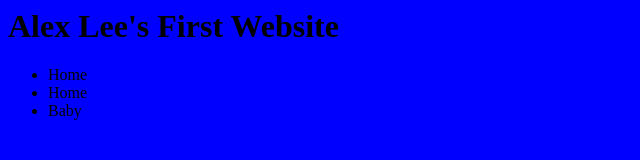
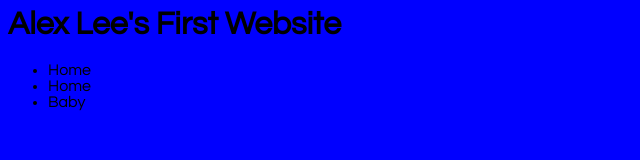
Before and after one commit to alexjlee888/alexanderlee, a plain HTML site: page index.html in a window 1280 px wide. Shown: the whole page, without its empty margins (0-640 px from the left). Drawn offline with Linux system fonts and the light colour scheme; files that its build step writes are made by us from their sources.

Commit message:
Update style.css

```diff
--- a/style.css
+++ b/style.css
@@ -1,2 +1,3 @@
 *{
+  font-family: Century Gothic;
 }
```
